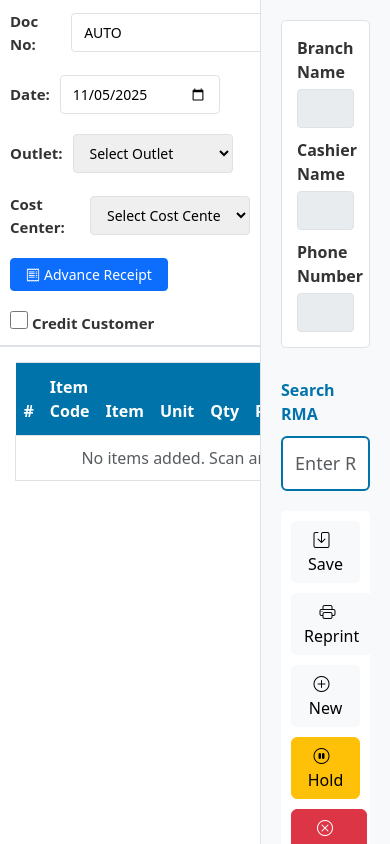
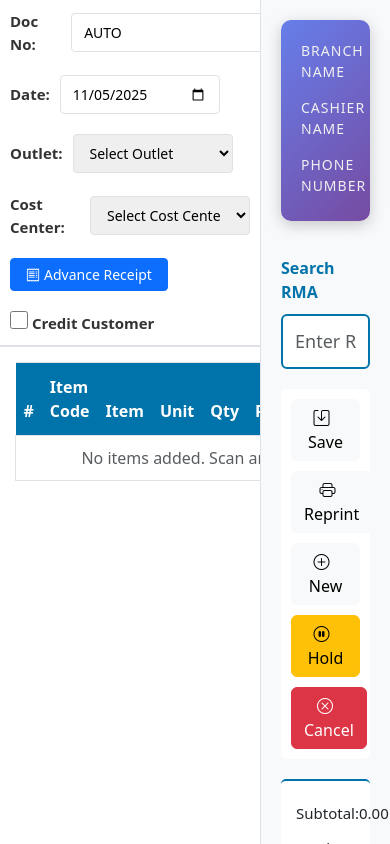
Before and after one commit to NganjuS/FocusSalesModule, an ASP.NET MVC app: page /POSScreen?compid=1 in a window 390 px wide. Run offline with ASP.NET Core 8 and stand-ins for ASP.NET MVC 5, Linux system fonts and the light colour scheme; the project's own start-up code is not run, and a stand-in starts its controllers and pages; some libraries are stand-ins or nearby versions.

Commit message:
Replace input fields with colorful styled labels for branch and cashier info
- Removed readonly input fields for branch name, cashier name, and phone number
- Added gradient purple background with modern styling
- Implemented large 24px fonts for better visibility
- Applied colorful text: white for branch, gold for cashier, green for phone
- Enhanced with text shadows and uppercase labels for professional look

```diff
--- a/FocusSalesModule/Views/POSScreen/Index.cshtml
+++ b/FocusSalesModule/Views/POSScreen/Index.cshtml
@@ -655,18 +655,18 @@
         <!-- Sidebar Section (1/3) - Right Side -->
         <div class="sidebar-section">
             <!-- Branch and Cashier Information -->
-            <div style="background-color: #fff; padding: 15px; border-radius: 5px; border: 1px solid #dee2e6; margin-bottom: 10px;">
-                <div class="payment-form-group" style="margin-bottom: 10px;">
-                    <label style="font-weight: 600; color: #333; margin-bottom: 5px; display: block;">Branch Name</label>
-                    <input type="text" x-model="branchName" readonly style="width: 100%; padding: 8px; border: 1px solid #dee2e6; border-radius: 4px; background-color: #e9ecef; cursor: not-allowed;">
+            <div style="background: linear-gradient(135deg, #667eea 0%, #764ba2 100%); padding: 20px; border-radius: 10px; box-shadow: 0 4px 15px rgba(0,0,0,0.2); margin-bottom: 15px;">
+                <div style="margin-bottom: 15px;">
+                    <div style="font-size: 14px; font-weight: 500; color: #f0f0f0; text-transform: uppercase; letter-spacing: 1px; margin-bottom: 5px;">Branch Name</div>
+                    <div x-text="branchName" style="font-size: 24px; font-weight: 700; color: #ffffff; text-shadow: 2px 2px 4px rgba(0,0,0,0.3);"></div>
                 </div>
-                <div class="payment-form-group" style="margin-bottom: 10px;">
-                    <label style="font-weight: 600; color: #333; margin-bottom: 5px; display: block;">Cashier Name</label>
-                    <input type="text" x-model="cashierName" readonly style="width: 100%; padding: 8px; border: 1px solid #dee2e6; border-radius: 4px; background-color: #e9ecef; cursor: not-allowed;">
+                <div style="margin-bottom: 15px;">
+                    <div style="font-size: 14px; font-weight: 500; color: #f0f0f0; text-transform: uppercase; letter-spacing: 1px; margin-bottom: 5px;">Cashier Name</div>
+                    <div x-text="cashierName" style="font-size: 24px; font-weight: 700; color: #FFD700; text-shadow: 2px 2px 4px rgba(0,0,0,0.3);"></div>
                 </div>
-                <div class="payment-form-group" style="margin-bottom: 0;">
-                    <label style="font-weight: 600; color: #333; margin-bottom: 5px; display: block;">Phone Number</label>
-                    <input type="text" x-model="cashierPhone" readonly style="width: 100%; padding: 8px; border: 1px solid #dee2e6; border-radius: 4px; background-color: #e9ecef; cursor: not-allowed;">
+                <div style="margin-bottom: 0;">
+                    <div style="font-size: 14px; font-weight: 500; color: #f0f0f0; text-transform: uppercase; letter-spacing: 1px; margin-bottom: 5px;">Phone Number</div>
+                    <div x-text="cashierPhone" style="font-size: 24px; font-weight: 700; color: #00E676; text-shadow: 2px 2px 4px rgba(0,0,0,0.3);"></div>
                 </div>
             </div>
 
```
